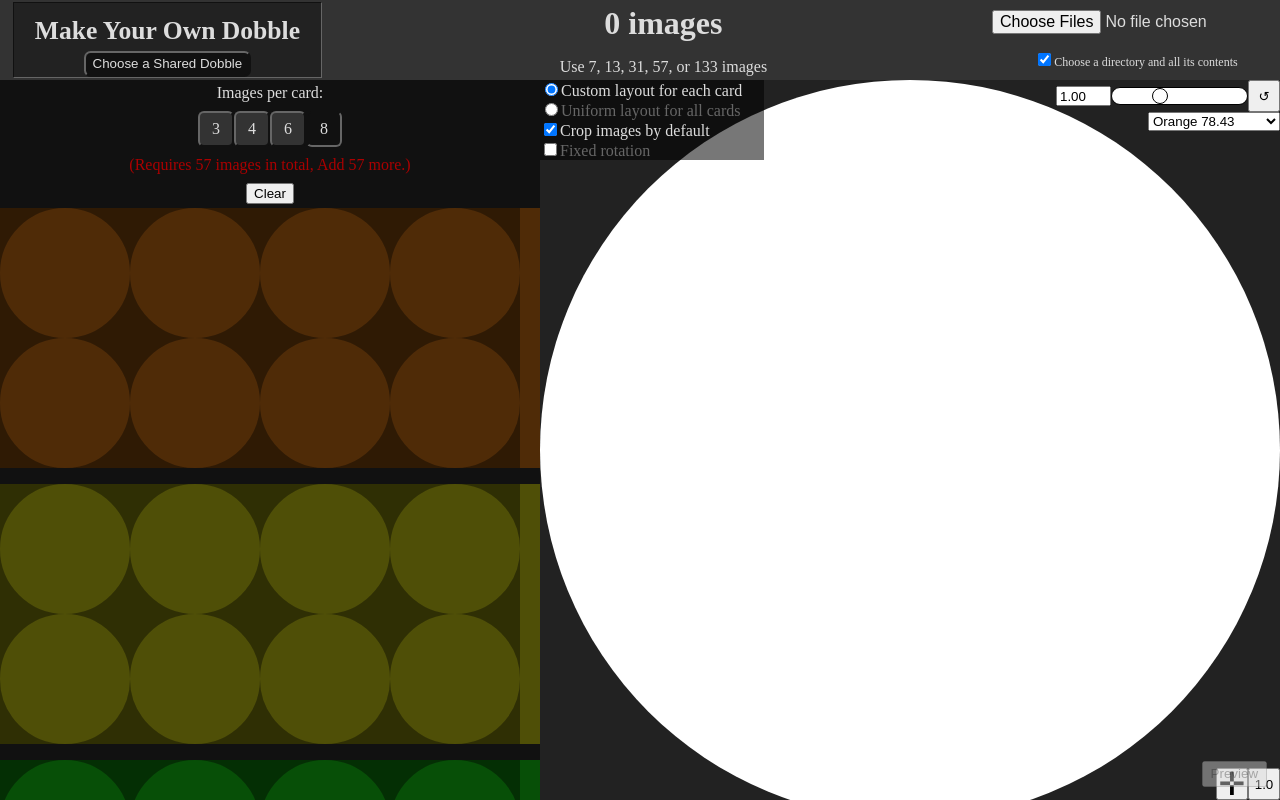
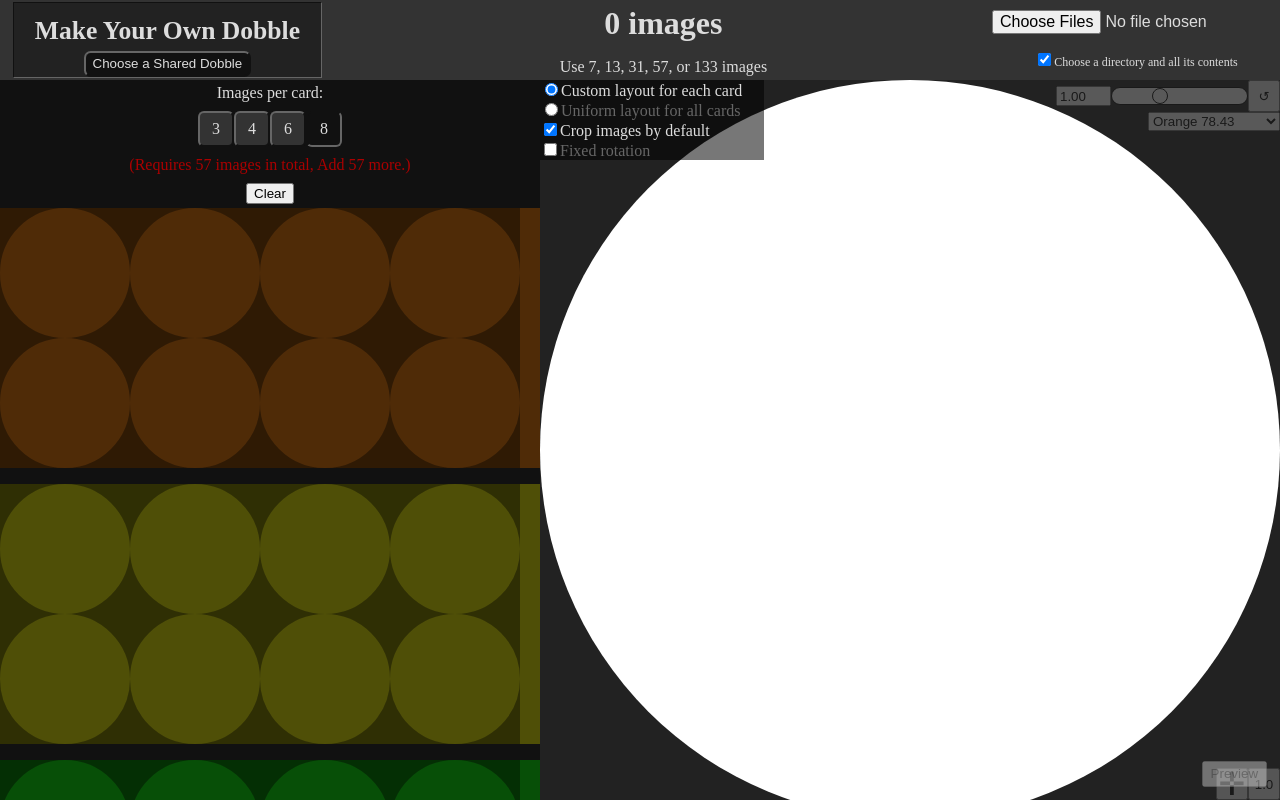
Before and after one commit to lexogram/dobble-maker, a React (Vite) app: page / in a window 1280 px wide. Built offline with nearby package versions, Linux system fonts and the light colour scheme.

Commit message:
Cosmetic: disable unusable CardTools and ImageTools
App.css
---
* Restore opacity: 0.25 and pointer-events: none for Card and ImageTools

```diff
--- a/src/App.css
+++ b/src/App.css
@@ -267,9 +267,12 @@
   top: var(--controller-height);
   width: var(--tool-width);
   overflow: hidden;
+}
 
-  /* opacity: 0.25;
-  pointer-events: none; */
+div#card-tools,
+div#image-tools {
+  opacity: 0.25;
+  pointer-events: none;
 }
 
 div[id$="-tools"] .slider,
```
